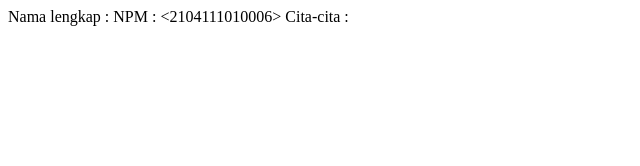
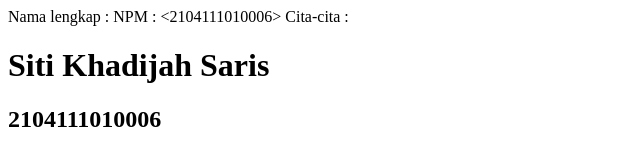
Before and after one commit to alyairzanr/TIK204-2023-11-TimE-WasteShop, a plain HTML site: page index-2104111010006.html in a window 1280 px wide. Shown: the whole page, without its empty margins (0-640 px from the left). Drawn offline with Linux system fonts and the light colour scheme.

Commit message:
Update index-2104111010006.html

```diff
--- a/index-2104111010006.html
+++ b/index-2104111010006.html
@@ -1,3 +1,16 @@
 Nama lengkap : <siti khadijah saris>
 NPM : <2104111010006>
 Cita-cita : <jurnalis>
+ <!DOCTYPE html>
+ <html lang="en">
+ <head>
+    <meta charset="UTF-8">
+    <meta http-equiv="X-UA-Compatible" content="IE=edge">
+    <meta name="viewport" content="width=device-width, initial-scale=1.0">
+    <title>Document</title>
+ </head>
+ <body>
+    <h1>Siti Khadijah Saris</h1>
+    <h2>2104111010006</h2>
+ </body>
+ </html>
```
